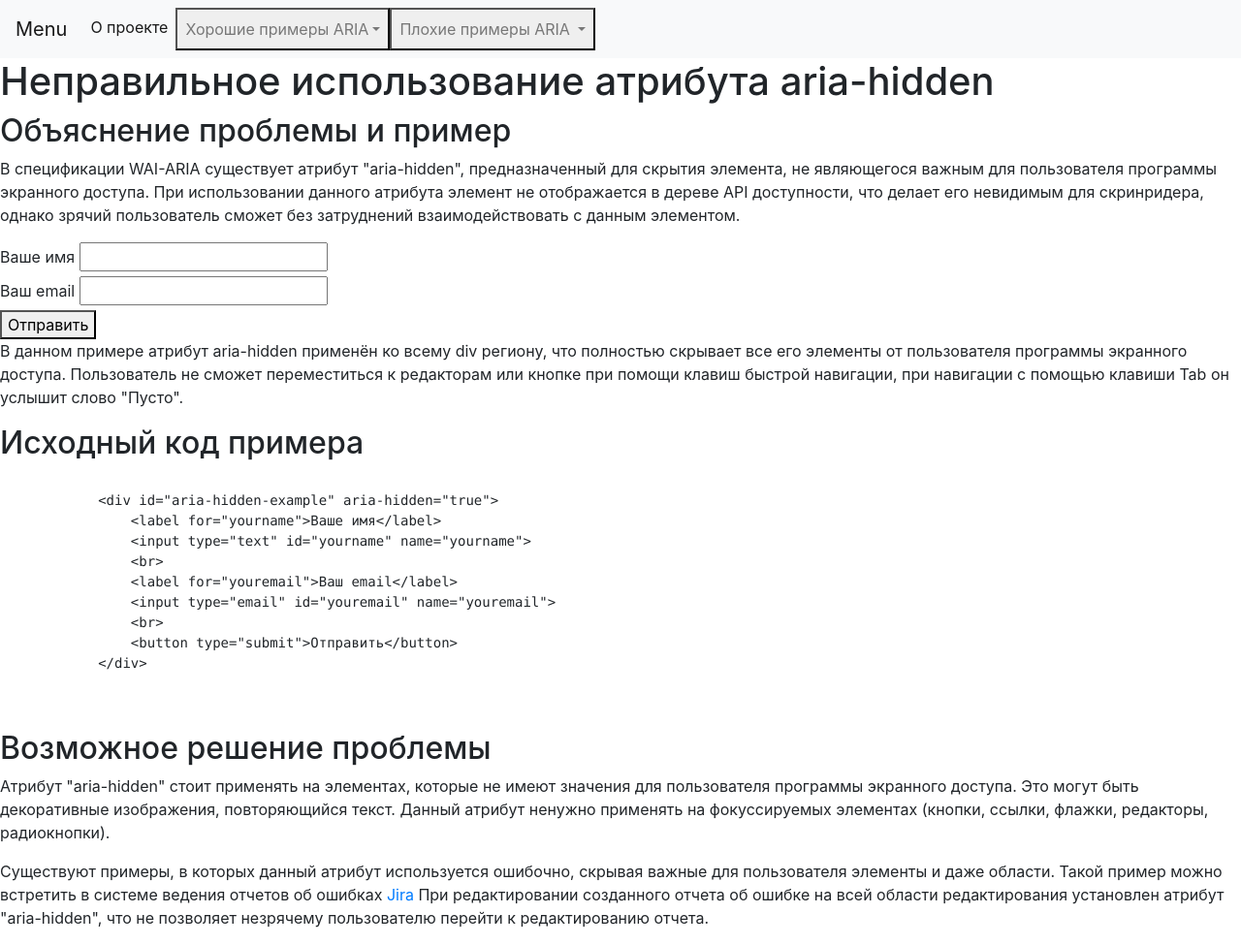
After one commit to sevapopov2/wai-aria-inspection, a Django app: template server/templates/main/bad-examples/aria-hidden.html in a window 1280 px wide. The commit adds this page. Shown: the whole page at 97% size. Run offline with Django 4.2, Linux system fonts and the light colour scheme; the template is opened without the code that fills it, so the values that code supplies are empty; some libraries are stand-ins or nearby versions.

Commit message:
Bad examples. Add aria-hidden example.

```diff
--- a/server/apps/main/urls.py
+++ b/server/apps/main/urls.py
@@ -25,5 +25,7 @@ urlpatterns = [
          views.RedundantSemanticsGoodExample.as_view(),
          name='redundant-semantics-good-example'),
     path('bad-examples/tabindex-bad-example', views.TabindexBadExample.as_view(),
-         name='tabindex-bad-example')
+         name='tabindex-bad-example'),
+    path('bad-examples/aria-hidden-bad-example',
+         views.AriaHiddenBadExample.as_view(), name='aria-hidden-bad-example')
 ]
--- a/server/apps/main/views.py
+++ b/server/apps/main/views.py
@@ -33,6 +33,12 @@ class TabindexBadExample(generic.TemplateView):
     template_name = 'main/bad-examples/tabindex.html'
 
 
+class AriaHiddenBadExample(generic.TemplateView):
+    """Aria hidden bad example view."""
+
+    template_name = 'main/bad-examples/aria-hidden.html'
+
+
 class GoodMenuExampleView(generic.TemplateView):
     """Good menu example generic view."""
 
--- /dev/null
+++ b/server/templates/main/bad-examples/aria-hidden.html
@@ -0,0 +1,43 @@
+{% extends "main/base.html" %}
+{% block title %}Неправильное использование атрибута aria-hidden{% endblock %}
+{% block content %}
+<h1>Неправильное использование атрибута aria-hidden</h1>
+<h2>Объяснение проблемы и пример</h2>
+<p>В спецификации WAI-ARIA существует атрибут "aria-hidden", предназначенный для скрытия элемента, не являющегося важным
+    для пользователя программы экранного доступа. При использовании данного атрибута элемент не отображается в дереве
+    API доступности, что делает его невидимым для скринридера, однако зрячий пользователь сможет без затруднений
+    взаимодействовать с данным элементом.</p>
+<div id="aria-hidden-example" aria-hidden="true">
+    <label for="yourname">Ваше имя</label>
+    <input type="text" id="yourname" name="yourname">
+    <br>
+    <label for="youremail">Ваш email</label>
+    <input type="email" id="youremail" name="youremail">
+    <br>
+    <button type="submit">Отправить</button>
+</div>
+<p>В данном примере атрибут aria-hidden применён ко всему div региону, что полностью скрывает все его элементы от
+    пользователя программы экранного доступа. Пользователь не сможет переместиться к редакторам или кнопке при помощи клавиш быстрой навигации, при навигации с помощью клавиши Tab он услышит слово "Пусто".</p>
+    <h2>Исходный код примера</h2>
+    <pre>
+        <code>
+            &lt;div id=&quot;aria-hidden-example&quot; aria-hidden=&quot;true&quot;&gt;
+                &lt;label for=&quot;yourname&quot;&gt;&Vcy;&acy;&shcy;&iecy; &icy;&mcy;&yacy;&lt;/label&gt;
+                &lt;input type=&quot;text&quot; id=&quot;yourname&quot; name=&quot;yourname&quot;&gt;
+                &lt;br&gt;
+                &lt;label for=&quot;youremail&quot;&gt;&Vcy;&acy;&shcy; email&lt;/label&gt;
+                &lt;input type=&quot;email&quot; id=&quot;youremail&quot; name=&quot;youremail&quot;&gt;
+                &lt;br&gt;
+                &lt;button type=&quot;submit&quot;&gt;&Ocy;&tcy;&pcy;&rcy;&acy;&vcy;&icy;&tcy;&softcy;&lt;/button&gt;
+            &lt;/div&gt;
+        </code>
+    </pre>
+<h2>Возможное решение проблемы</h2>
+<p>Атрибут "aria-hidden" стоит применять на элементах, которые не имеют значения для пользователя программы экранного доступа. Это могут быть декоративные изображения, повторяющийся текст. Данный атрибут ненужно применять на фокуссируемых элементах (кнопки, ссылки, флажки, редакторы, радиокнопки).</p>
+<p>Существуют примеры, в которых данный атрибут используется ошибочно, скрывая важные для пользователя элементы и даже
+    области. Такой пример можно встретить в системе ведения отчетов об ошибках
+    <a href="https://www.atlassian.com › software › jira">Jira</a>
+    При редактировании созданного отчета об ошибке на всей области редактирования установлен атрибут "aria-hidden", что
+    не позволяет незрячему пользователю перейти к редактированию отчета.
+</p>
+{% endblock %}
--- a/server/templates/main/main-menu.html
+++ b/server/templates/main/main-menu.html
@@ -40,6 +40,8 @@
                         семантики</a>
                     <a class="dropdown-item" href="{% url 'main:tabindex-bad-example' %}"
                         id="tabindex-bad-example">Использование индекса табуляции</a>
+                    <a class="dropdown-item" href="{% url 'main:aria-hidden-bad-example' %}"
+                        id="aria-hidden-bad-example">Неправильное использование атрибута aria-hidden</a>
                 </div>
             </li>
         </ul>
```
